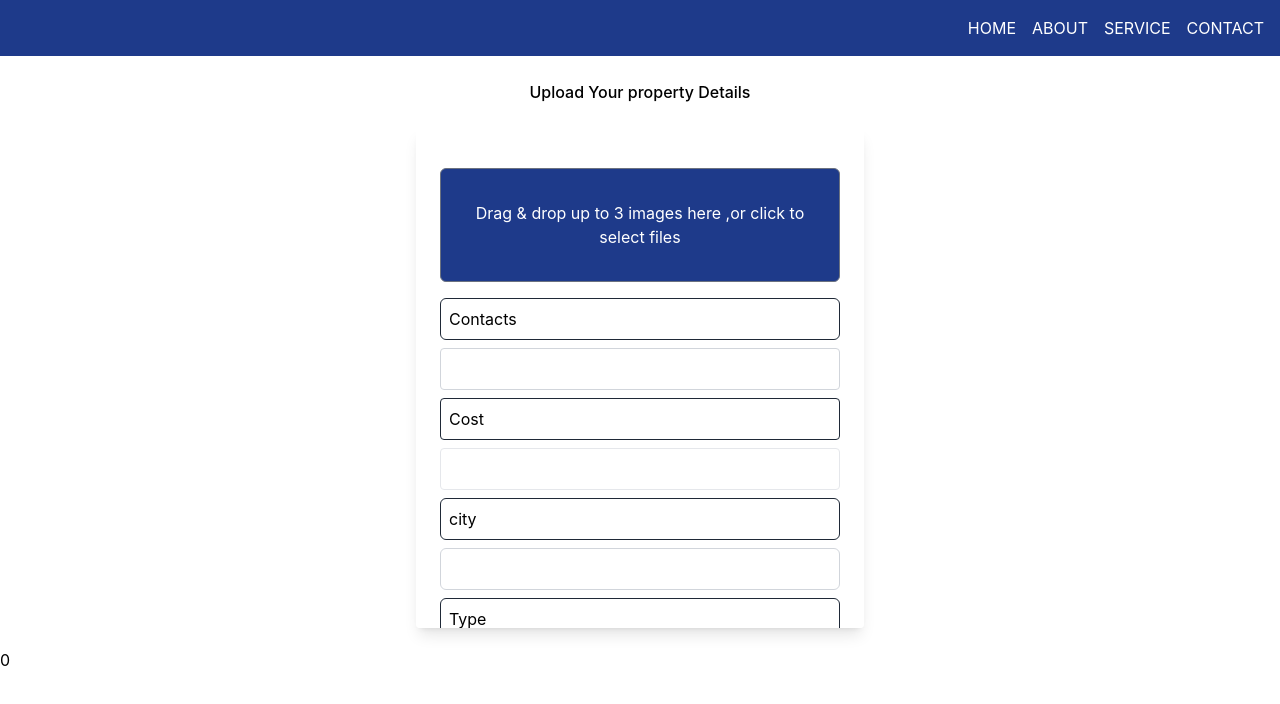
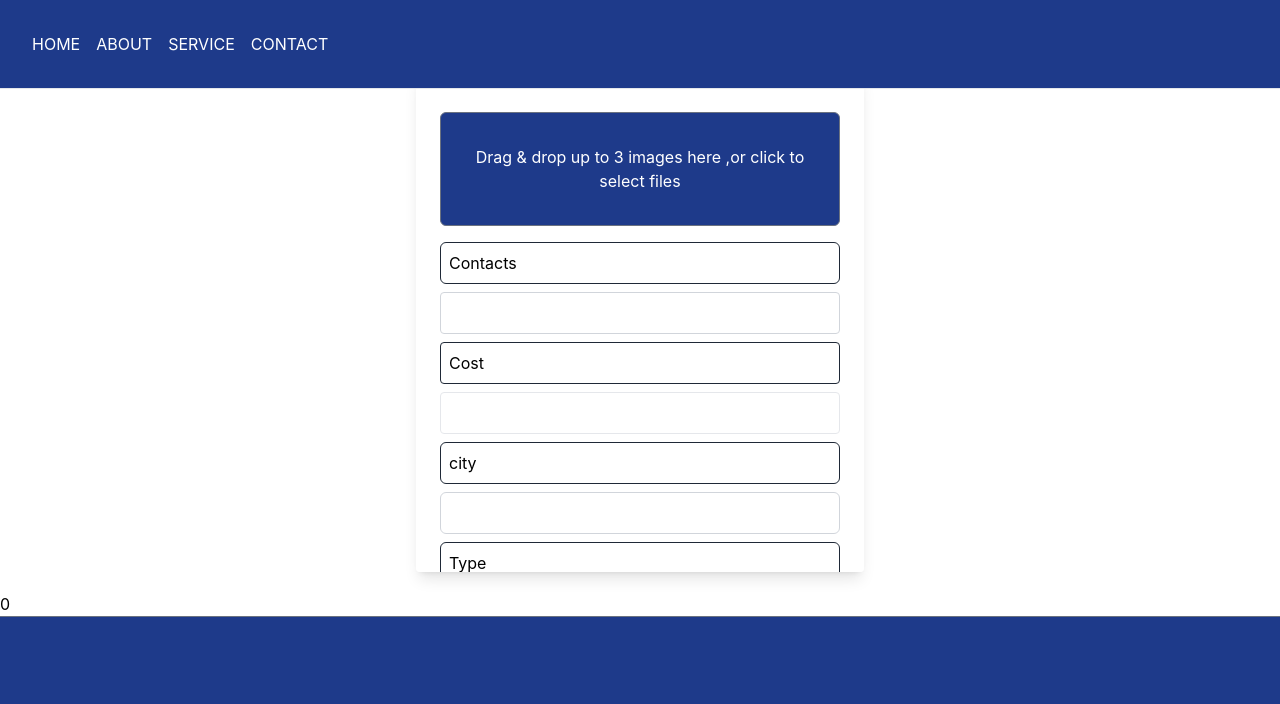
Before and after one commit to yared27/digital-housing, a React (Create React App) app: page /HomesList in a window 1280 px wide. Shown: the top 704 px of the page. Built offline with nearby package versions, Linux system fonts and the light colour scheme.

Commit message:
modifying the nav bar

```diff
--- a/src/Component/Navbar/Navbar.jsx
+++ b/src/Component/Navbar/Navbar.jsx
@@ -2,8 +2,8 @@ import React from "react";
 import { Link } from "react-router-dom";
 const Navbar = () =>{
     return (
-<nav className="bg-blue-900 p-4">
-    <div className="container mx-auto flex justify-end">
+<nav className="bg-blue-900 p-4 fixed w-full z-20 top-0 start-0 border-b border-gray-200  ">
+    <div className=" mx-w-screen-xl flex-wrap items-center justify-between mx-auto  p-4 ">
         <ul className="flex space-x-4">
             <li><Link to={"/"} className="text-white hover:text-blue-300" >HOME</Link></li>
             <li><Link to={"#"} className="text-white hover:text-blue-300" href="#">ABOUT</Link></li>
--- a/src/pages/owner_page.js
+++ b/src/pages/owner_page.js
@@ -106,6 +106,9 @@ const HomesList = ()=>{
         className='w-24 h-24'
         />)
        }))}
+       <div className='border-t border-gray-500 bg-blue-900 h-screen'>
+
+       </div>
 
     </section>
 
```
Also changed, not shown: 2 other files (tests, documents, lock files or other folders).
